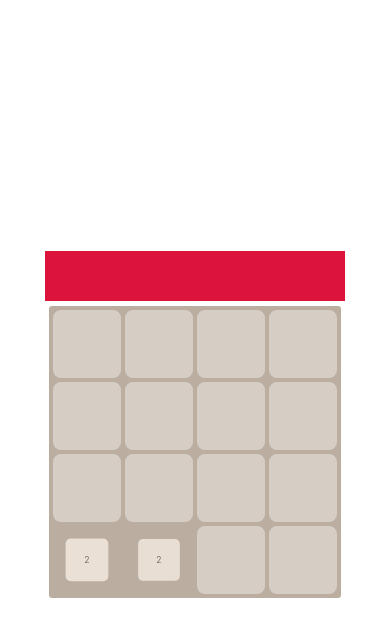
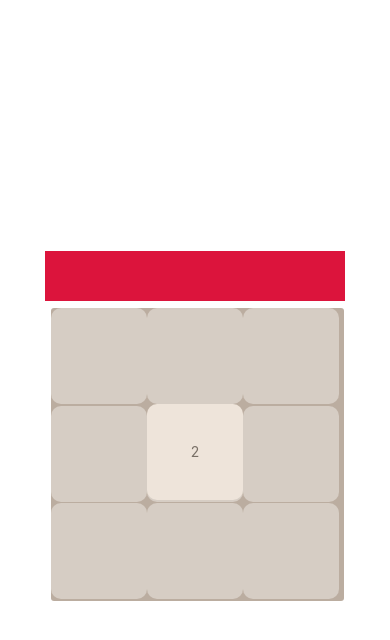
Before and after one commit to MoophHD/2048-2-players, a React Native app: screen / in a window 390 px wide. Both pictures are taken after a click on the element 195 px from the left and 275 px from the top of the page. Shown: the top 640 px of the page. Built offline with nearby package versions, Linux system fonts and the light colour scheme.

Commit message:
swipe animation, background

```diff
--- a/src/components/Field/index.js
+++ b/src/components/Field/index.js
@@ -18,19 +18,21 @@ import { BOARD_SIDE } from "config/metrics";
 import * as Animatable from 'react-native-animatable';
 
 // metrics
-const CELLS = 4;
+const CELLS = 3;
 const CELL_PADDING = 2.5;
 const BOARD_PADDING = 5 - CELL_PADDING;
-const CELL_SIDE = ( BOARD_SIDE - 2*BOARD_PADDING) / 4;
+
+const CELL_SIDE = ( BOARD_SIDE - 2*BOARD_PADDING) / CELLS;
 
 // cell / board stuff
 const TIMING = {
-    spawn: 10000
+    spawn: 125,
+    swipe: 100
 }
 
 const GESTURE_RESPONDER_CONFIG = {
   velocityThreshold: 0.3,
-  directionalOffsetThreshold: 80
+  directionalOffsetThreshold: 40
 };
 
 // let last
@@ -52,24 +54,50 @@ class Field extends Component {
         this.handleSwipe = this.handleSwipe.bind(this);
     }
 
+    getCoords(id) {
+        // pivot is centered, relative coords
+        id--;
+
+        let y = ~~(id / CELLS);
+
+        let x = id % CELLS;
+        return { x: CELL_SIDE * x, y: CELL_SIDE * y};
+    }
+
+    getId(x,y) {
+        //ids are shiftet by 1
+        if (x < 0 || y < 0 || x > CELLS - 1 || y > CELLS - 1) return -1;
+        return y * CELLS + x + 1;
+    }
+
     handleSwipe(direction, state) {
         const {SWIPE_UP, SWIPE_DOWN, SWIPE_LEFT, SWIPE_RIGHT} = swipeDirections;
 
         switch (direction) {
+
           case SWIPE_UP:
-            this.swipeUp();
+            this.swipeVertical(false);
             break;
           case SWIPE_DOWN:
+            this.swipeVertical(true);
             break;
           case SWIPE_LEFT:
+            this.swipeHorizontal(false);
             break;
           case SWIPE_RIGHT:
+            this.swipeHorizontal(true);
             break;
         }
     }
 
-    swipeUp() {
-        const { ids, byid } = this.state;
+
+    swipeHorizontal( isRight=false ) {
+
+    }
+
+    swipeVertical( isDown=false ) {
+        let aniLegend = [];// { from: idFrom, to: idTo };
+        const byid = { ...this.state.byid };
 
         let columns = [];
 
@@ -81,7 +109,79 @@ class Field extends Component {
             columns.push(col);
         }
 
-        console.log(columns);
+        // revers order if to down scroll
+
+        if (isDown) columns.forEach((col) => col.reverse());
+
+        for (let j = 0; j < columns.length; j++) {
+            let column = columns[j];
+            lowerCycle: for (let i = 1; i < column.length; i++) {
+                let id = column[i];
+                let value = byid[id].value;
+                //if blank empty
+                if (value == 0) continue;
+                let prevIndex = i - 1;
+                //if empty and not a wall
+                while(
+                    byid[column[prevIndex]]
+                    && ((prevIndex != -1 && prevIndex != column.length )
+                    || byid[column[prevIndex]].value == 0)) {
+
+                    let prevId = column[prevIndex];
+                    let prevElem = byid[prevId];
+
+                    if (prevElem.value == value) {
+                        //merge
+                        aniLegend.push({ fromId: id, toId: column[prevIndex] })
+                        byid[prevId] = { value: value * 2 };
+                        byid[id].value = 0;
+
+                        continue lowerCycle;
+                    }
+                    prevIndex--;
+                }
+
+                if (prevIndex < i - 1) {
+
+                    //move BEFORE wall || next taken block
+                    let prevId = column[prevIndex + 1];
+                    aniLegend.push({ fromId: id, toId: prevId })
+                    byid[id].value = 0;
+                    byid[prevId].value = value;
+                }
+            }
+        }
+
+        // console.log(byid);
+        // console.log(aniLegend);
+
+        this.setState(() => ({ byid }));
+    }
+
+    animateSwipe(legend) {
+        let receipt = legend[0];
+
+        let from = this.getCoords(receipt.fromId);
+        let to = this.getCoords(receipt.toId);
+        let dx = to.x - from.x;
+        let dy = to.y - from.y;
+
+        let refKey = `cell${receipt.fromId}`;
+        let cell = this[refKey];
+        if (cell) {
+            cell.transitionTo(
+                { left: to.x, top: to.y },
+                TIMING.swipe
+            )
+        }
+
+
+        // Promise.all(
+        //     legend.map((recept) => {
+
+        //         return ( )
+        //     })
+        // );
     }
 
     clear() {
@@ -101,7 +201,9 @@ class Field extends Component {
 
 
         this.spawn();
-        setTimeout(() => this.spawn(), 100);
+        // setTimeout(() => this.spawn(), 100);
+
+        setTimeout(() => {this.animateSwipe([{ fromId: 2, toId: 5 }]);}, 250);
     }
 
     spawn() {
@@ -110,6 +212,9 @@ class Field extends Component {
         let freeCells = ids.slice().filter((id) => ( byid[id].value == 0 ));
         let id = freeCells[~~(Math.random()*freeCells.length)];
         let value = Math.random() < 0.1 ? 4 : 2;
+        //
+            id = 2;
+        //
         this.setState(() => ({
             byid: {
                 ...this.state.byid,
@@ -145,6 +250,10 @@ class Field extends Component {
 
 
                     <View style={s.board}>
+                        <View style={{position: "relative", flex: 1, backgroundColor:"rgba(0,0,0,0)"}}>
+                            <View style={[s.board, { backgroundColor: boardBgColor, padding: 0, left: 0, top: 0, position: "relative" }]}>
+                                {ids.map((id) => (<View key={`bgUnderCell${id}`} style={[s.cell, { backgroundColor: underBoxColor, position: "relative" }]} />))}
+                            </View>
 
 
                             {ids.map((id) => {
@@ -158,27 +267,34 @@ class Field extends Component {
                                     cellCl = colors[8192];
                                 }
                                 let textCl = value > 4 ? lightTextCl : darkTextCl;
+                                const pos = this.getCoords(id);
                                 return (
-                                value > 0 ?
+                                    value > 0 &&
                                         <Animatable.View
                                             key={id}
-                                        style={[s.cell, { backgroundColor: cellCl }]}
+                                            style={[s.cell, { backgroundColor: cellCl,
+                                                              left: pos.x,
+                                                              top: pos.y
+                                            }]}
+
                                             ref={el => { if (el) this[`cell${id}`] = el }}>
 
                                             <Text style={[s.cellValue, {color: textCl} ]}>
                                                 {value}
                                             </Text>
                                         </Animatable.View>
-                                    :
-                                    <View key={`underCell${id}`} style={[s.cell, { backgroundColor: underBoxColor }]} />
                                 )
                             })}
-
+                        </View>
                     </View>
                 </GestureRecognizer>
         )
     }
 }
+
+        // <View style={[s.board, { backgroundColor: boardBgColor, padding: BOARD_PADDING / 2 }]}>
+        //                     {ids.map((id) => (<View key={`bgUnderCell${id}`} style={[s.cell, { backgroundColor: underBoxColor }]} />))}
+        //                 </View>
 
 // {ids.map((id) => (<View key={`bgUnderCell${id}`} style={[s.cell, { backgroundColor: underBoxColor }]} />))}
 
@@ -191,24 +307,27 @@ const s = StyleSheet.create({
         alignItems: "center"
     },
     board: {
-        backgroundColor: boardBgColor,
         height: BOARD_SIDE,
         width: BOARD_SIDE,
         padding: BOARD_PADDING,
         display: "flex",
         flexDirection: "row",
         flexWrap: "wrap",
-        borderRadius: 3
+        borderRadius: 3,
+        position: "relative"
     },
     cell: {
         height: CELL_SIDE,
         width: CELL_SIDE,
         borderWidth: CELL_PADDING,
-        borderColor: boardBgColor,
+        borderColor: "rgba(0,0,0,0)",
         display: "flex",
         justifyContent: "center",
         alignItems: "center",
-        borderRadius: 10
+        borderRadius: 10,
+        position: "absolute",
+        left: 0,
+        top: 0
     },
     cellValue: {
         color: "#333"
```
Lines whose indentation alone changed are shown as unchanged.
